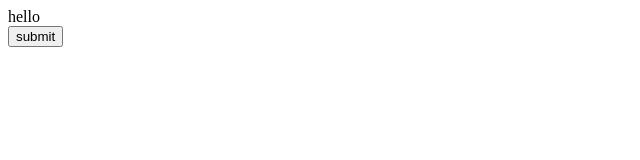
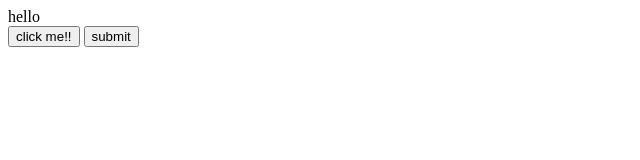
Before and after one commit to TapanRoyal31/24_OnlineBatch_JS_AMD, a plain HTML site: page 02_Events/index.html in a window 1280 px wide. Shown: the whole page, without its empty margins (0-640 px from the left). Drawn offline with Linux system fonts and the light colour scheme.

Commit message:
"Events notes"

```diff
--- a/02_Events/index.html
+++ b/02_Events/index.html
@@ -9,6 +9,8 @@
     <form action="">
         <div id="par">hello</div>
         <!-- event attribute -->
+        <button type="button" onclick="alert('hello world!!!')">click me!!</button>
+
         <button type="submit" id="submit">submit</button>
     </form>
 </body>
@@ -25,6 +27,7 @@
         alert('submit button clicked!!');
     })
 
+    // propogation
     submitbtn.addEventListener('click',function(){
         alert('submit button function2!!!');
     })
```
Also changed, not shown: 02_Events/Events.txt (added).
